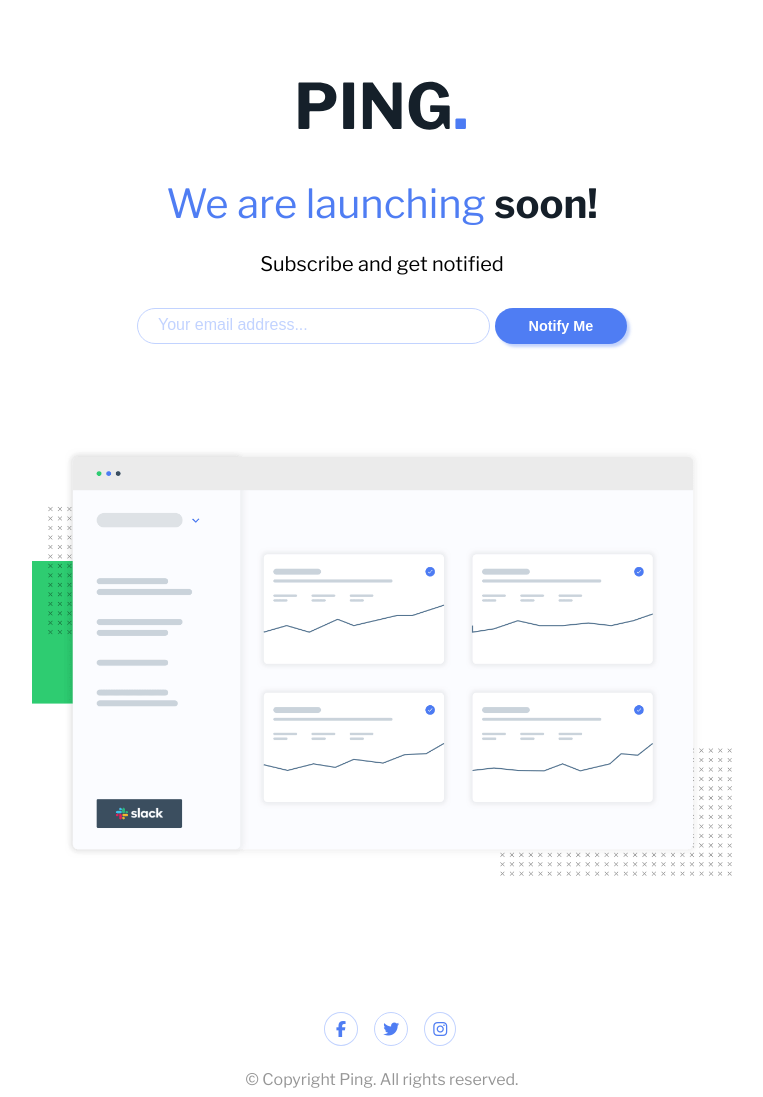
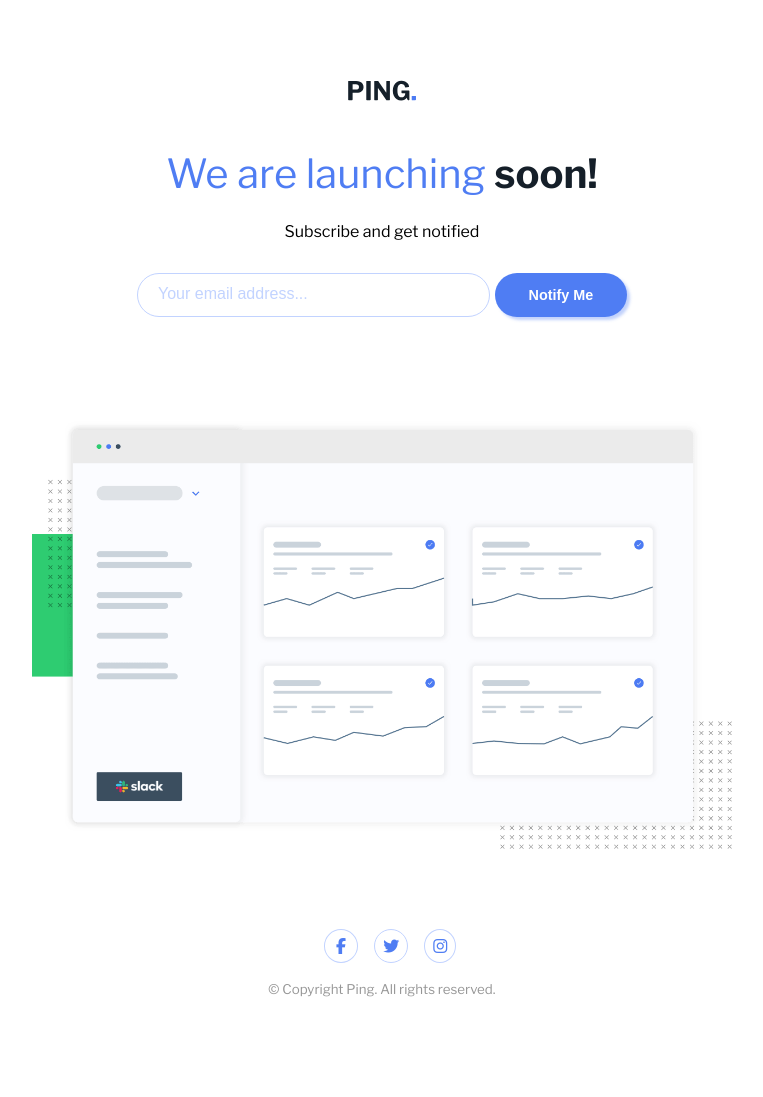
Before and after one commit to verakissyou17/ping-coming-soon-page-master, a plain HTML site: page index.html in a window 1280 px wide. Shown: the whole page, without its empty margins (258-1021 px from the left). After the commit the page ends 1006 px from the top, so only its background shows below. Drawn offline with nearby package versions, Linux system fonts and the light colour scheme.

Commit message:
improve the layout

```diff
--- a/index.html
+++ b/index.html
@@ -43,7 +43,7 @@
           <i class="fa-brands fa-instagram" aria-hidden="false"></i>
         </a>
       </nav>
-      <p> &copy; Copyright Ping. All rights reserved.</p>
+      <small> &copy; Copyright Ping. All rights reserved.</small>
     </footer>
   </div>
   <script src="app.js"></script>
--- a/style.css
+++ b/style.css
@@ -33,7 +33,6 @@ svg {
   display: block;
 }
 
-
 h1 {
   font-size: clamp(1.5rem, 4.1vw, 2.5rem);
   font-weight: 400;
@@ -47,13 +46,13 @@ h1 strong {
 }
 
 header p {
-  font-size: clamp(1rem, 2.3vw, 1.25rem);
+  font-size: inherit;
   font-weight: 400;
   margin-bottom: 2rem;
 }
 
 main {
-  margin-bottom: 8.5rem;
+  margin-bottom: 5rem;
 }
 
 form {
@@ -65,7 +64,7 @@ form {
 }
 
 form input {
-  padding: .7em 1.5em;
+  padding: 1em 1.5em;
   border-radius: 100px;
   border: 1px solid var(--Pale-Blue);
   width: 100%;
@@ -80,7 +79,7 @@ input::placeholder {
 
 form button {
   width: 100%;
-  padding: .7em 1.5em;
+  padding: 1em 1.5em;
   border-radius: 100px;
   border: none;
   cursor: pointer;
@@ -129,7 +128,7 @@ form button:hover {
   padding: .5rem;
   border-radius: 50%;
   border: 1px solid var(--Pale-Blue);
-  margin-bottom: 1.5rem;
+  margin-bottom: 1rem;
 }
 
 .fa-facebook-f {
@@ -160,15 +159,12 @@ form button:hover {
   margin-bottom: 2em;
 }
 
-footer p {
+footer small {
   color: var(--Gray);
 }
 
 
 @media (min-width: 700px) {
-  .logo {
-    width: 200px;
-  }
 
   .container {
     width: 100%;
```
